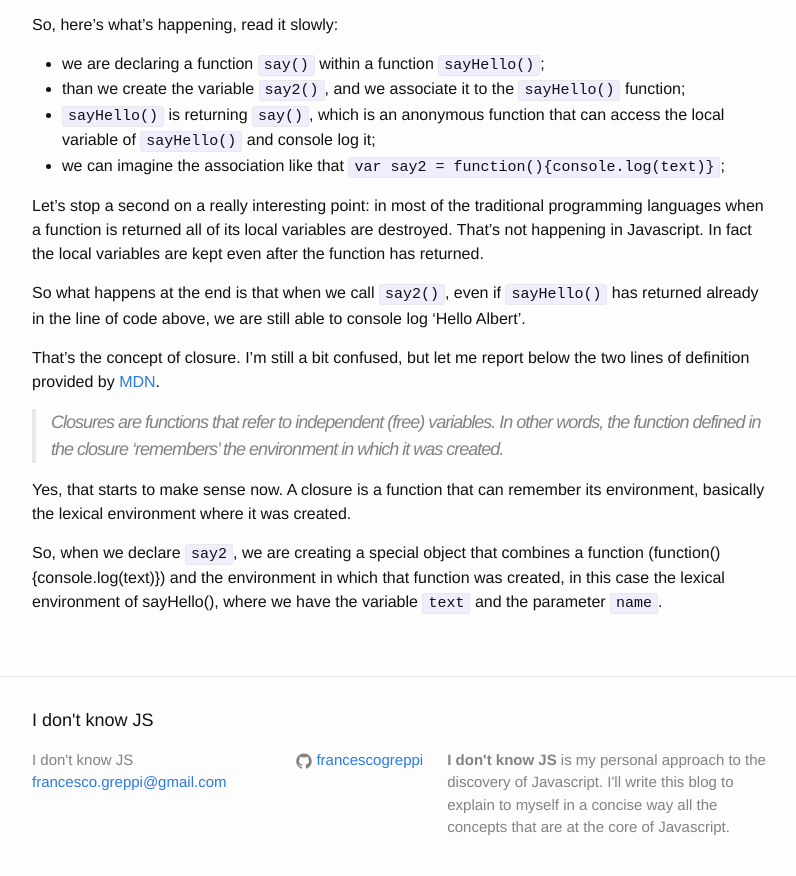
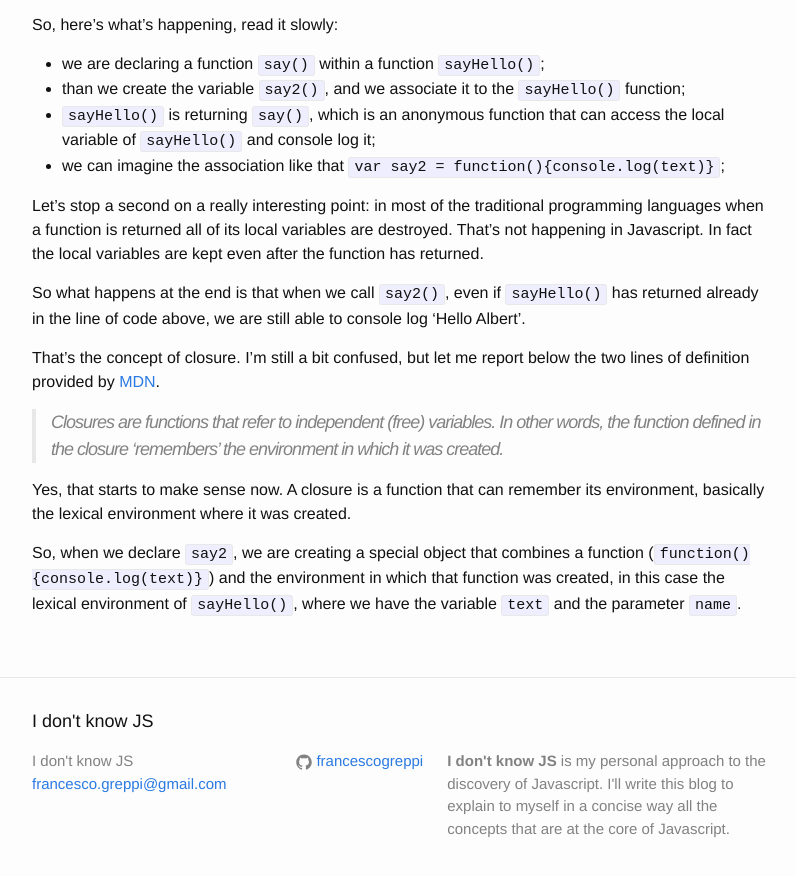
Before and after one commit to francescogreppi/francescogreppi.github.io, a Jekyll site: the page built from _posts/2016-04-21-closures-pt3.markdown, in a window 1280 px wide and 900 px high, scrolled down 645 px. Shown: the top 876 px of the window, without its empty margins (238-1034 px from the left). Built offline with Jekyll 4.4.1, drawn with Linux system fonts in a browser that asks for light colours.

Commit message:
pushing master

```diff
--- a/_posts/2016-04-21-closures-pt3.markdown
+++ b/_posts/2016-04-21-closures-pt3.markdown
@@ -41,4 +41,4 @@ That's the concept of closure. I'm still a bit confused, but let me report below
 
 Yes, that starts to make sense now. A closure is a function that can remember its environment, basically the lexical environment where it was created.
 
-So, when we declare `say2`, we are creating a special object that combines a function (function(){console.log(text)}) and the environment in which that function was created, in this case the lexical environment of sayHello(), where we have the variable `text` and the parameter `name`.
+So, when we declare `say2`, we are creating a special object that combines a function (`function(){console.log(text)}`) and the environment in which that function was created, in this case the lexical environment of `sayHello()`, where we have the variable `text` and the parameter `name`.
```
